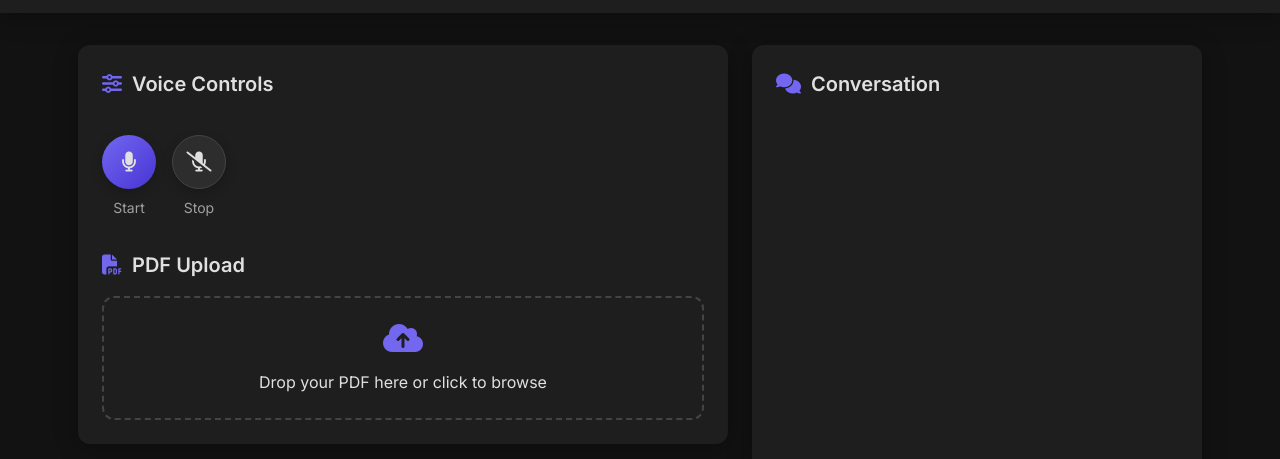
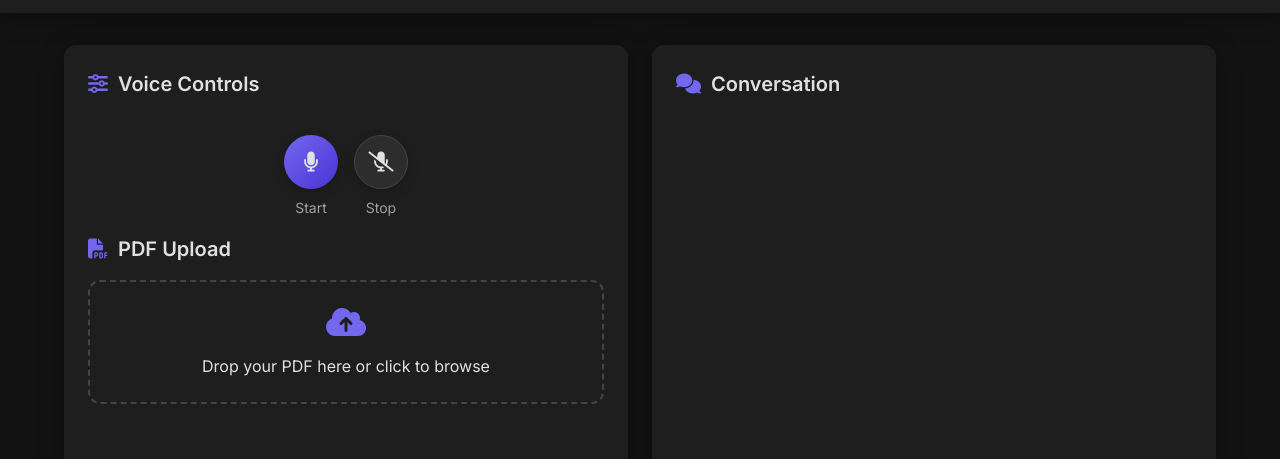
Before and after one commit to AnelMusic/gemini_streaming_realtime_personal_assistant, a plain HTML site: page index.html in a window 1280 px wide. Shown: the part 55-514 px from the top of the page. Drawn offline with Linux system fonts and the light colour scheme.

Commit message:
Update index.html

```diff
--- a/index.html
+++ b/index.html
@@ -86,25 +86,10 @@
         }
 
         .app-container {
-            display: flex;
-            flex-wrap: wrap;
+            display: grid;
+            grid-template-columns: 1fr 1fr;
             gap: 24px;
             justify-content: center;
-        }
-
-        .left-section {
-            flex: 1;
-            min-width: 300px;
-            max-width: 650px;
-            display: flex;
-            flex-direction: column;
-            gap: 24px;
-        }
-
-        .right-section {
-            flex: 1;
-            min-width: 300px;
-            max-width: 450px;
         }
 
         .card {
@@ -113,6 +98,13 @@
             box-shadow: var(--box-shadow);
             padding: 24px;
             overflow: hidden;
+            height: 100%;
+            display: flex;
+            flex-direction: column;
+        }
+
+        .card-content {
+            flex: 1;
         }
 
         .controls-card {
@@ -125,6 +117,8 @@
             display: flex;
             gap: 16px;
             align-items: center;
+            justify-content: center;
+            margin-bottom: 16px;
         }
 
         .control-btn {
@@ -202,7 +196,7 @@
         #pdf-container {
             margin-top: 20px;
             width: 100%;
-            height: 400px;
+            height: 800px;
             border-radius: var(--border-radius);
             overflow: hidden;
             display: none;
@@ -212,15 +206,17 @@
             width: 100%;
             height: 100%;
             border-radius: var(--border-radius);
+            display: block;
         }
 
         #chatLog {
-            height: 615px;
+            height: 500px;
             overflow-y: auto;
             display: flex;
             flex-direction: column;
             gap: 12px;
             padding-right: 8px;
+            flex: 1;
         }
 
         #chatLog::-webkit-scrollbar {
@@ -322,11 +318,7 @@
         /* Responsive adjustments */
         @media (max-width: 960px) {
             .app-container {
-                flex-direction: column;
-            }
-
-            .left-section, .right-section {
-                max-width: 100%;
+                grid-template-columns: 1fr;
             }
         }
     </style>
@@ -349,12 +341,12 @@
     <main>
         <div class="app-container">
             <!-- Left Section: PDF Upload and Controls -->
-            <div class="left-section">
             <div class="card controls-card">
                 <div class="section-title">
                     <i class="fas fa-sliders"></i>
                     <span>Voice Controls</span>
                 </div>
+                <div class="card-content">
                     <div class="voice-controls">
                         <div class="control-group">
                             <button id="startButton" class="control-btn">
@@ -389,7 +381,6 @@
             </div>
 
             <!-- Right Section: Chat -->
-            <div class="right-section">
             <div class="card">
                 <div class="chat-header">
                     <div class="section-title">
@@ -397,6 +388,7 @@
                         <span>Conversation</span>
                     </div>
                 </div>
+                <div class="card-content">
                     <div id="chatLog"></div>
                 </div>
             </div>
@@ -433,6 +425,9 @@
                     reader.onload = (e) => {
                         pdfPreview.setAttribute('src', e.target.result);
                         pdfContainer.style.display = 'block';
+
+                        // Adjust other elements when PDF is shown
+                        document.querySelector('.upload-section').style.marginBottom = '20px';
                         console.log('pdf rendered');
 
                         // Convert to base64 and send immediately
@@ -536,6 +531,8 @@
 
                 webSocket.send(JSON.stringify(payload));
                 console.log("PDF data sent immediately");
+
+                // PDF uploaded
             } catch (err) {
                 console.error("Error sending PDF message:", err);
             }
@@ -679,6 +676,8 @@
 
                 interval = setInterval(recordChunk, 3000);
 
+                // Recording started
+
             } catch (err) {
                 console.error("Error accessing microphone:", err);
                 alert("Could not access microphone. Please check permissions.");
@@ -697,6 +696,8 @@
             }
 
             clearInterval(interval);
+
+            // Recording stopped
         }
 
         function displayMessage(message, isUser = false) {
```
Lines whose indentation alone changed are shown as unchanged.
